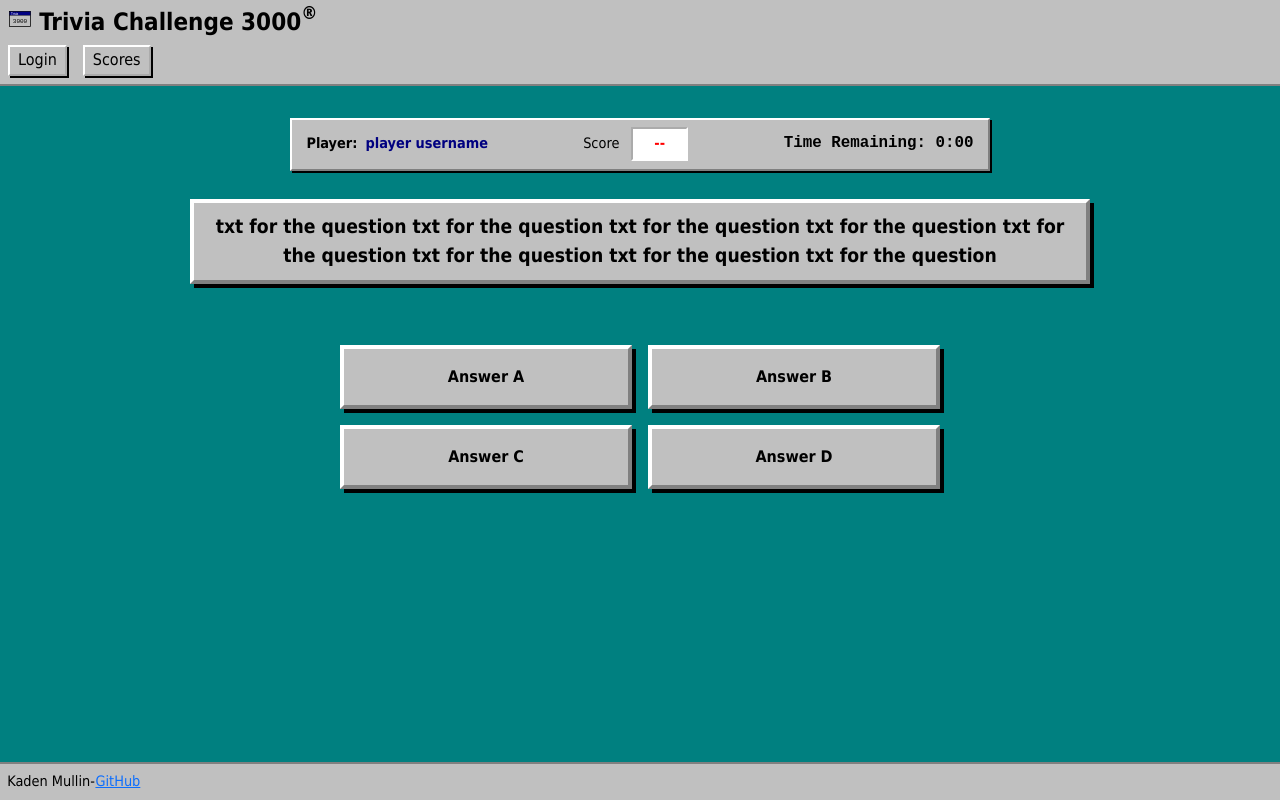
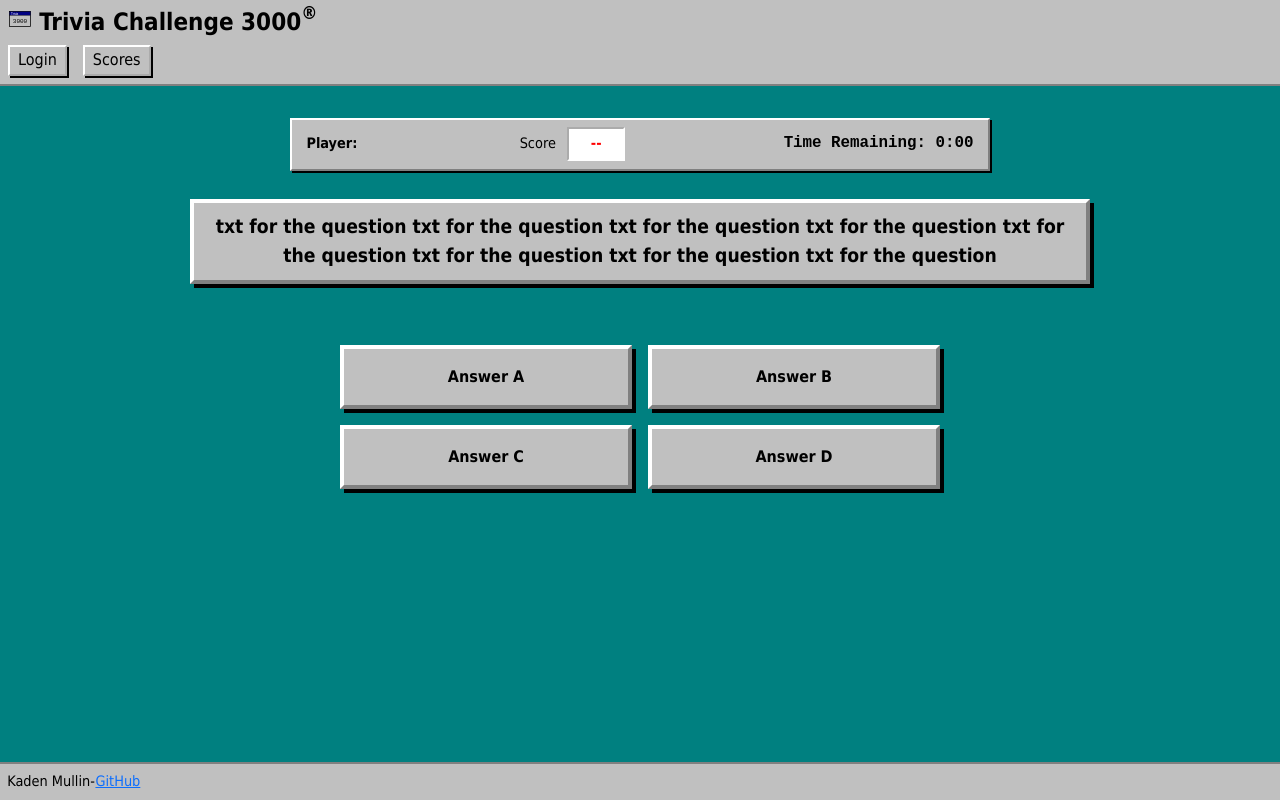
Before and after one commit to kmullin8/startup, a React (Vite) app: page /play in a window 1280 px wide. Built offline with nearby package versions, Linux system fonts and the light colour scheme.

Commit message:
displaying username in play

```diff
--- a/src/app.jsx
+++ b/src/app.jsx
@@ -40,7 +40,7 @@ export default function App() {
 
         <Routes>
           <Route path='/' element={<Login setUser={setUser} />} exact />
-          <Route path='/play' element={<Play />} />
+          <Route path='/play' element={<Play user={user} />} />
           <Route path='/scores' element={<Scores />} />
           <Route path='*' element={<NotFound />} />
         </Routes>
--- a/src/play/play.jsx
+++ b/src/play/play.jsx
@@ -1,7 +1,7 @@
 import React from 'react';
 import './play.css';
 
-export function Play() {
+export function Play({ user }) {
   return (
     <main>
       <div
@@ -16,7 +16,7 @@ export function Play() {
         }}
       >
         <div className="players">
-          Player: <span className="player-name">player username</span>
+          Player: <span className="player-name">{user}</span>
         </div>
 
         <div className="score">
@@ -32,7 +32,7 @@ export function Play() {
       {/* Question text */}
       <p
         className="question-text"
-        style={{ textAlign: 'center', maxWidth: '900px'}}
+        style={{ textAlign: 'center', maxWidth: '900px' }}
       >
         txt for the question txt for the question txt for the question txt for the question txt
         for the question txt for the question txt for the question txt for the question
```
